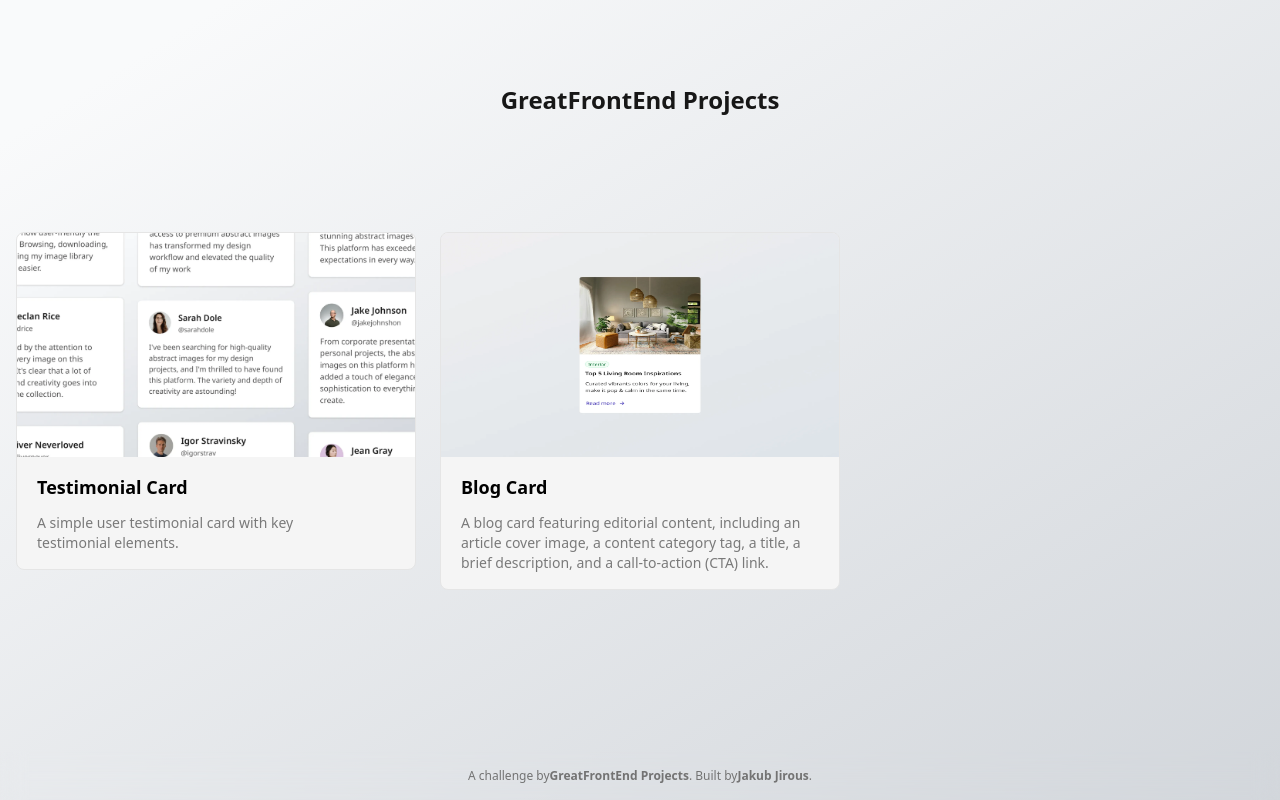
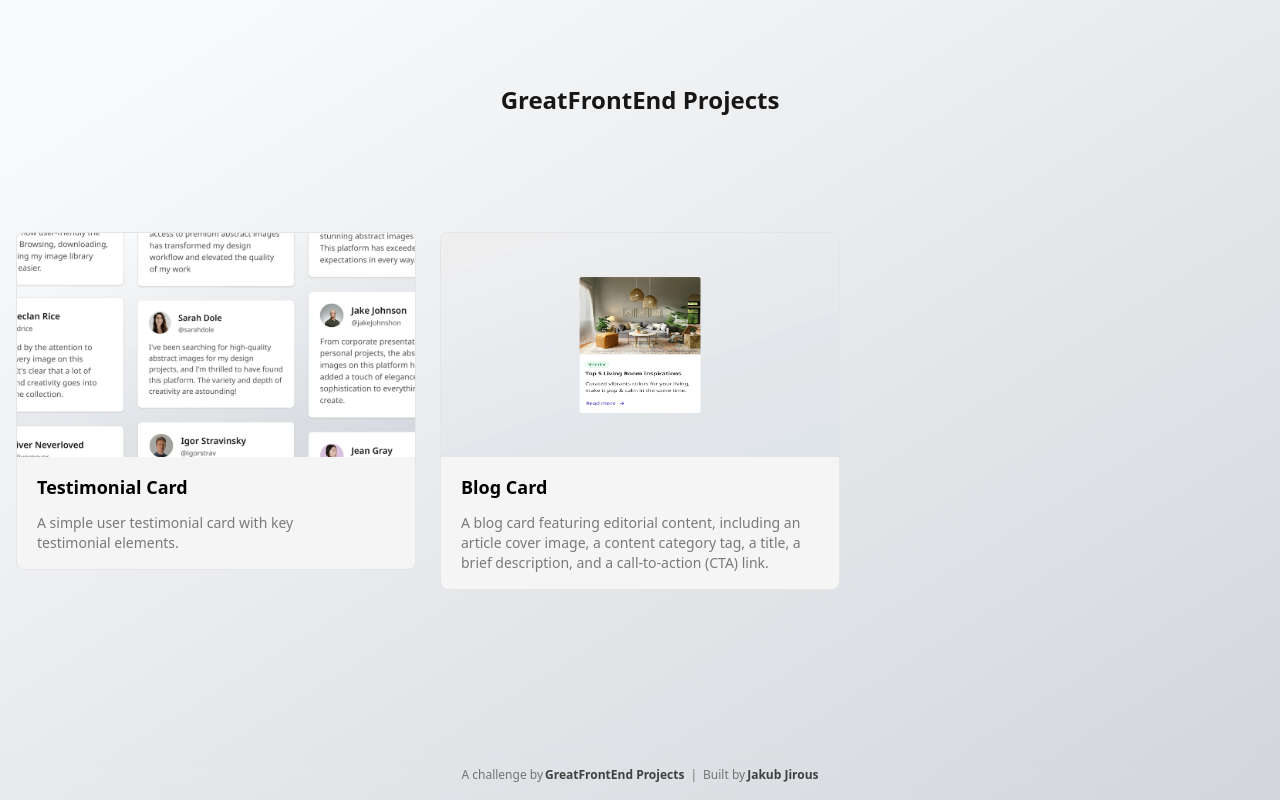
Before and after one commit to jakubjirous/great-front-end, a Next.js app: page / in a window 1280 px wide. Built offline with nearby package versions, Linux system fonts and the light colour scheme.

Commit message:
refactor: update footer

```diff
--- a/src/components/footer.tsx
+++ b/src/components/footer.tsx
@@ -1,29 +1,31 @@
 import { config } from "@/utils/config";
-import { footerLink } from "@/utils/shared";
 import Link from "next/link";
+
+const linkStyles =
+	"font-semibold text-neutral-700 duration-500 transition-all border-solid border-b border-b-transparent hover:border-neutral-700";
 
 export default function Footer() {
 	return (
-		<footer className="fixed bottom-0 text-xs flex justify-center w-full p-4 text-neutral-500 bg-transparent backdrop-blur-md">
-			A challenge by{" "}
+		<footer className="fixed bottom-0 text-xs flex justify-center w-full p-4 text-neutral-500 bg-transparent backdrop-blur-md gap-0.5">
+			<span>A challenge by</span>
 			<Link
 				target="_blank"
 				rel="no-follow"
 				href={config.hrefGEF}
-				className={footerLink}
+				className={linkStyles}
 			>
 				GreatFrontEnd Projects
 			</Link>
-			. Built by{" "}
+			<span className="px-1">|</span>
+			<span>Built by</span>
 			<Link
 				target="_blank"
 				rel="no-follow"
 				href={config.hrefJJ}
-				className={footerLink}
+				className={linkStyles}
 			>
 				Jakub Jirous
 			</Link>
-			.
 		</footer>
 	);
 }
--- a/src/utils/shared.ts
+++ b/src/utils/shared.ts
@@ -1,4 +1 @@
 export const sizes = "(max-width: 768px) 100vw, (max-width: 1440px) 50vw, 33vw";
-
-export const footerLink =
-	"font-semibold text-black pl-0.5 duration-500 transition-all border-b border-b-transparent hover:border-black";
```
